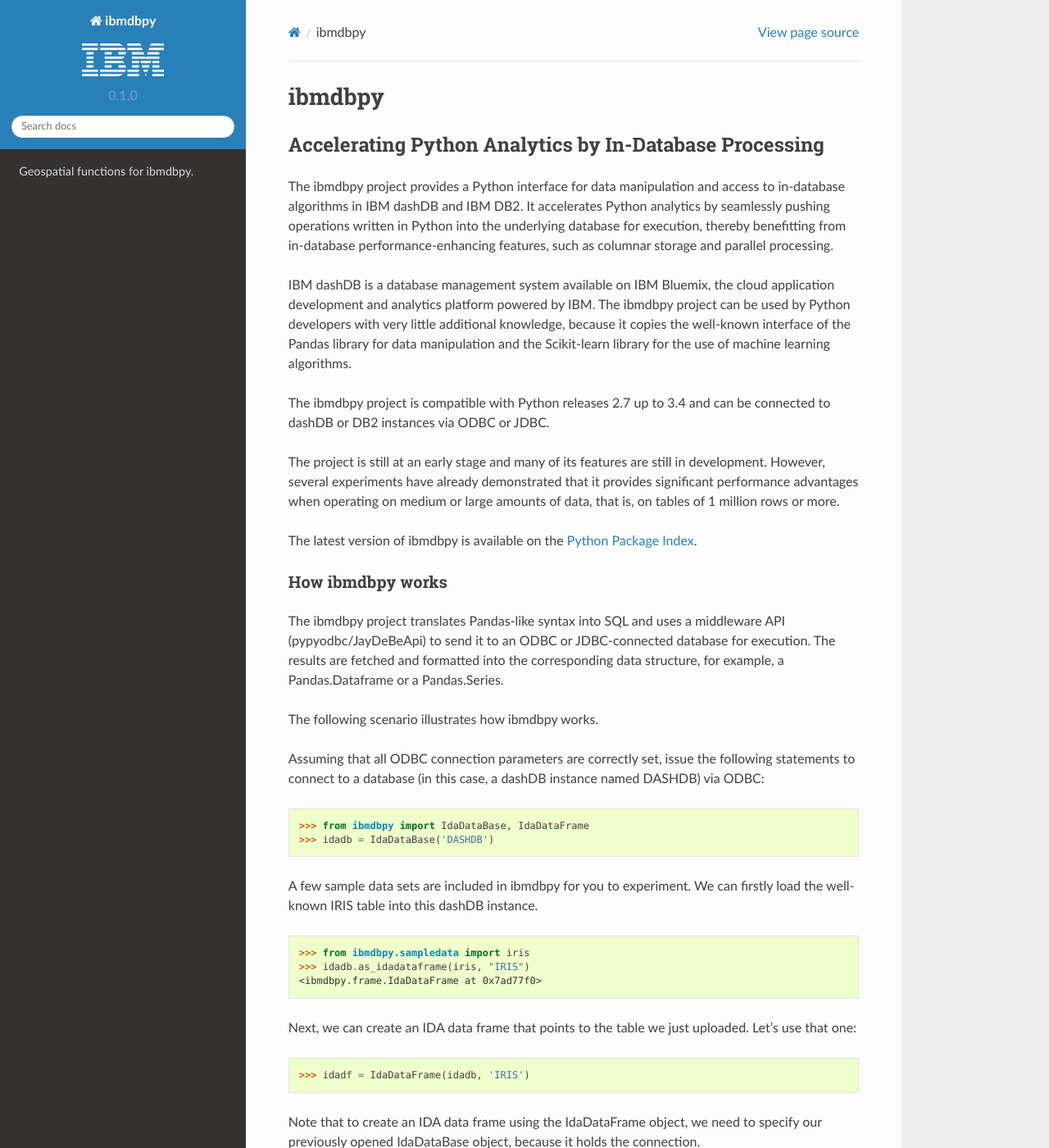
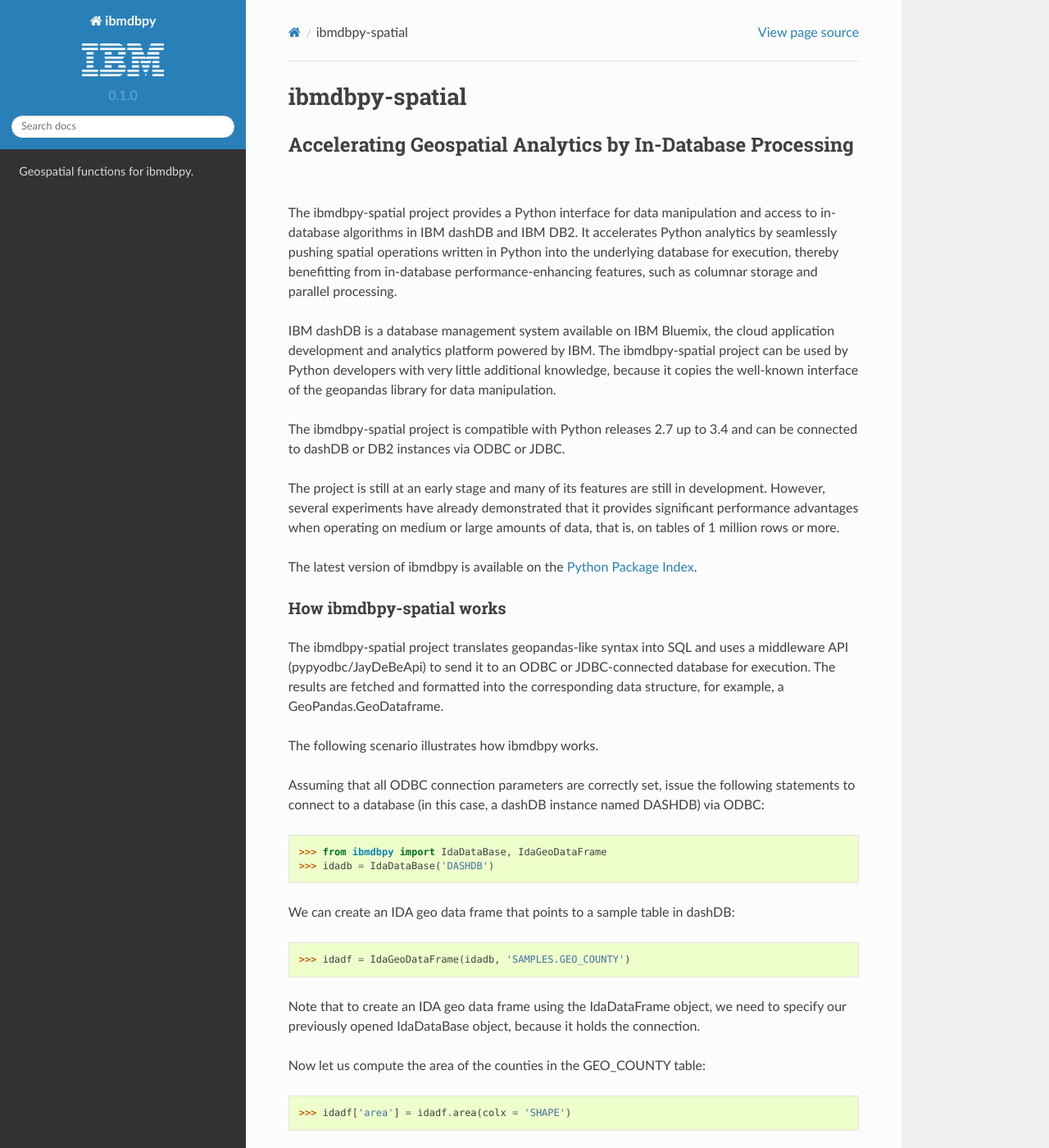
Before and after one commit to ibmdbanalytics/ibmdbpy, a Sphinx documentation site: the page built from docs/source/index.rst, in a window 1280 px wide and 1400 px high. Shown: the whole window at 82% size. Built offline with Sphinx 7.4.7 and the Read the Docs theme 2.0.0, drawn with Linux system fonts in a browser that asks for light colours; formulas are drawn with MathJax 3; pages that are not in the unit, such as notebooks, are missing from menus; some of the changed text lies outside the part shown.

```diff
--- a/docs/source/index.rst
+++ b/docs/source/index.rst
@@ -3,61 +3,61 @@
    You can adapt this file completely to your liking, but it should at least
    contain the root `toctree` directive.
 
-ibmdbpy
-*******
+ibmdbpy-spatial
+****************
 
-Accelerating Python Analytics by In-Database Processing
-=======================================================
+Accelerating Geospatial Analytics by In-Database Processing
+===========================================================
 
-The ibmdbpy project provides a Python interface for data manipulation and access to in-database algorithms in IBM dashDB and IBM DB2. It accelerates Python analytics by seamlessly pushing operations written in Python into the underlying database for execution, thereby benefitting from in-database performance-enhancing features, such as columnar storage and parallel processing.
+The ibmdbpy-spatial project provides a Python interface for data manipulation and access to in-database algorithms in IBM dashDB and IBM DB2.
+It accelerates Python analytics by seamlessly pushing spatial operations written in Python into the underlying database for execution,
+thereby benefitting from in-database performance-enhancing features, such as columnar storage and parallel processing.
 
-IBM dashDB is a database management system available on IBM Bluemix, the cloud application development and analytics platform powered by IBM. The ibmdbpy project can be used by Python developers with very little additional knowledge, because it copies the well-known interface of the Pandas library for data manipulation and the Scikit-learn library for the use of machine learning algorithms.
+IBM dashDB is a database management system available on IBM Bluemix, the cloud application development and analytics platform powered by IBM.
+The ibmdbpy-spatial project can be used by Python developers with very little additional knowledge, because it copies the well-known interface of the geopandas library for data manipulation.
 
-The ibmdbpy project is compatible with Python releases 2.7 up to 3.4 and can be connected to dashDB or DB2 instances via ODBC or JDBC.
+The ibmdbpy-spatial project is compatible with Python releases 2.7 up to 3.4 and can be connected to dashDB or DB2 instances via ODBC or JDBC.
 
-The project is still at an early stage and many of its features are still in development. However, several experiments have already demonstrated that it provides significant performance advantages when operating on medium or large amounts of data, that is, on tables of 1 million rows or more.
+The project is still at an early stage and many of its features are still in development.
+However, several experiments have already demonstrated that it provides significant performance advantages when operating on medium or large amounts of data,
+that is, on tables of 1 million rows or more.
 
 The latest version of ibmdbpy is available on the `Python Package Index`__.
 
 __ https://pypi.python.org/pypi/ibmdbpy
 
-How ibmdbpy works
------------------
+How ibmdbpy-spatial works
+-------------------------
 
-The ibmdbpy project translates Pandas-like syntax into SQL and uses a middleware API (pypyodbc/JayDeBeApi) to send it to an ODBC or JDBC-connected database for execution. The results are fetched and formatted into the corresponding data structure, for example, a Pandas.Dataframe or a Pandas.Series.
+The ibmdbpy-spatial project translates geopandas-like syntax into SQL and uses a middleware API (pypyodbc/JayDeBeApi) to send it to an ODBC or JDBC-connected database for execution.
+The results are fetched and formatted into the corresponding data structure, for example, a GeoPandas.GeoDataframe.
 
 The following scenario illustrates how ibmdbpy works.
 
 Assuming that all ODBC connection parameters are correctly set, issue the following statements to connect to a database (in this case, a dashDB instance named DASHDB) via ODBC:
 
->>> from ibmdbpy import IdaDataBase, IdaDataFrame
+>>> from ibmdbpy import IdaDataBase, IdaGeoDataFrame
 >>> idadb = IdaDataBase('DASHDB')
 
-A few sample data sets are included in ibmdbpy for you to experiment. We can firstly load the well-known IRIS table into this dashDB instance.
+We can create an IDA geo data frame that points to a sample table in dashDB:
 
->>> from ibmdbpy.sampledata import iris
->>> idadb.as_idadataframe(iris, "IRIS")
-<ibmdbpy.frame.IdaDataFrame at 0x7ad77f0>
+>>> idadf = IdaGeoDataFrame(idadb, 'SAMPLES.GEO_COUNTY')
 
-Next, we can create an IDA data frame that points to the table we just uploaded. Let’s use that one:
+Note that to create an IDA geo data frame using the IdaDataFrame object, we need to specify our previously opened IdaDataBase object, because it holds the connection.
 
->>> idadf = IdaDataFrame(idadb, 'IRIS')
+Now let us compute the area of the counties in the GEO_COUNTY table:
 
-Note that to create an IDA data frame using the IdaDataFrame object, we need to specify our previously opened IdaDataBase object, because it holds the connection.
+>>> idadf['area'] = idadf.area(colx = 'SHAPE')
 
-Now let us compute the correlation matrix:
+The result of the area will be stored as a new column 'area' in the Ida geo data frame:
 
->>> idadf.corr()
 
-In the background, ibmdbpy looks for numerical columns in the table and builds an SQL request that returns the correlation between each pair of columns. Here is the SQL request that was executed for this example::
 
-   SELECT CORRELATION("sepal_length","sepal_width"),
-   CORRELATION("sepal_length","petal_length"),
-   CORRELATION("sepal_length","petal_width"),
-   CORRELATION("sepal_width","petal_length"),
-   CORRELATION("sepal_width","petal_width"),
-   CORRELATION("petal_length","petal_width")
-   FROM IRIS
+In the background, ibmdbpy-spatial looks for geometry columns in the table and builds an SQL request that returns the area of each geometry.
+Here is the SQL request that was executed for this example::
+
+   SELECT t.*,db2gse.ST_Area(t.SHAPE) as area
+   FROM SAMPLES.GEO_COUNTY t;
 
 The result fetched by ibmdbpy is a tuple containing all values of the matrix. This tuple is formatted back into a Pandas.DataFrame and then returned::
 
```
Also changed, not shown: other parts of docs/source/index.rst (+1 -1 lines).
